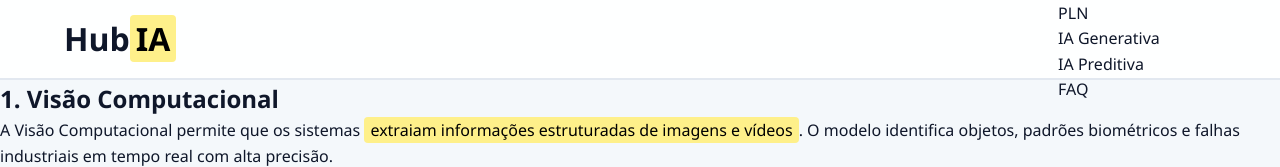
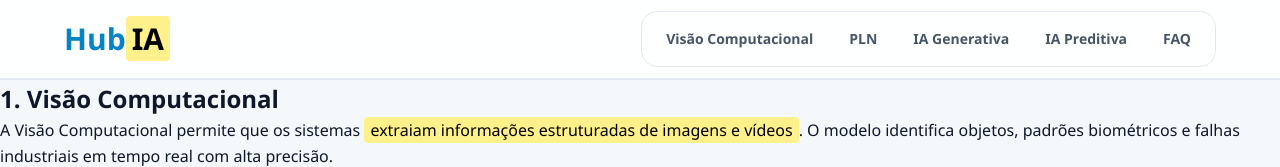
Before and after one commit to Gabriel-Sedenho/Display_TA, a website: page hub-ia/index.html in a window 1280 px wide. Shown: the top 167 px of the page. Drawn offline with Linux system fonts and the light colour scheme.

Commit message:
ADD: css do nav HubIA

```diff
--- a/hub-ia/css/style.css
+++ b/hub-ia/css/style.css
@@ -19,24 +19,49 @@
     backdrop-filter: blur(12px);
 }
 
+
 .header__brand {
     display: flex;
     align-items: center;
 }
 
-.nav__list {
 
+.header__title {
+    font-size: var(--font-size-xl);
+    color: var(--color-primary);
+    font-weight: 700;
 }
 
-.nav__item {
 
+.nav__list {
+    display: flex;
+    gap: 8px var(--color-nav-list-bg);
+    padding: 6px;
+    border-radius: var(--radius-md);
+    border: 1px solid var(--color-border);
 }
 
+
+.nav__item {
+    display: flex;
+}
+
+
 .nav__link {
-
+    font-size: var(--font-size-sm);
+    font-weight: 600;
+    padding: 10px 18px;
+    border-radius: var(--radius-sm);
+    color: var(--color-text-muted);
+    position: relative;
+    background-color: transparent;
+    transition: color 0.3s ease, background-color 0.3s ease, transform 0.2s ease;
 }
 
 .nav__link:hover,
 .nav__link:focus {
-
+    background-color: var(--color-primary);
+    color: var(--color-nav-link-hover);
+    transform: translateY(-2px);
+    box-shadow: 0 4px 12px rgba(2, 132, 199, 0.3);
 }
```
